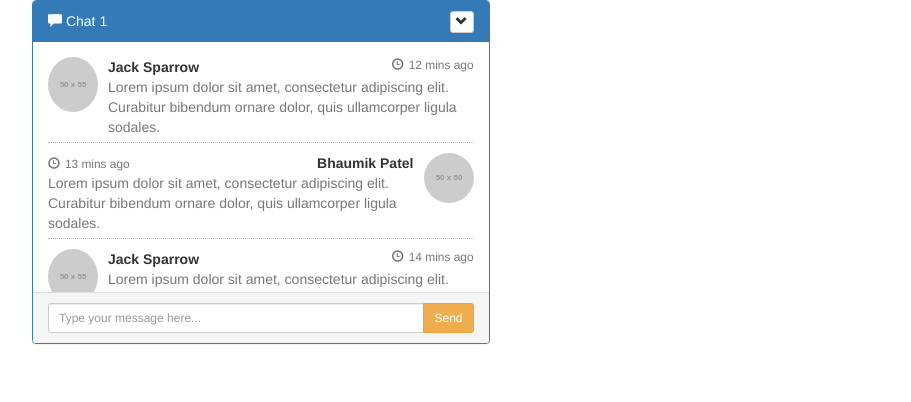
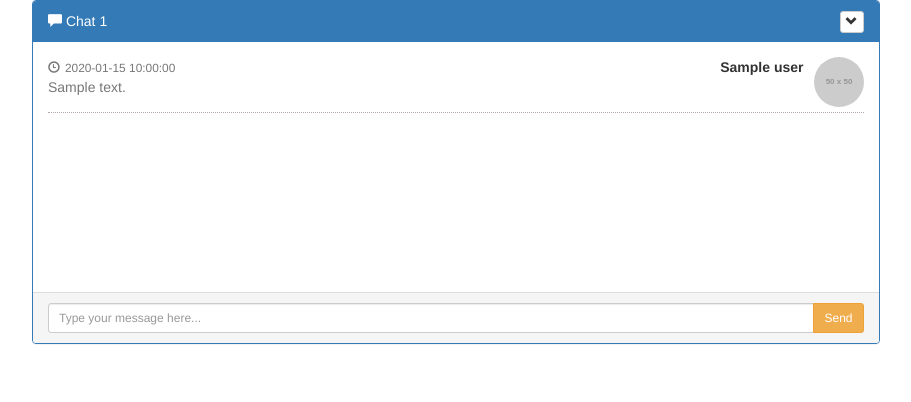
Before and after one commit to OXFORDX/flask-chat, a Flask app: template templates/room.html in a window 1280 px wide. Shown: the top 402 px of the page, without its empty margins (38-949 px from the left). Run offline with Flask 2, Linux system fonts and the light colour scheme; the template is opened without the code that fills it: most values are stand-ins (such as "Sample title", 1, 10 or a date in 2020); some libraries are stand-ins or nearby versions.

Commit message:
Added jinja2 and history of room

```diff
--- a/app.py
+++ b/app.py
@@ -11,8 +11,8 @@ app = Flask(__name__)
 app.config['SQLALCHEMY_DATABASE_URI'] = 'sqlite:///db.sqlite3'
 app.config['SQLALCHEMY_TRACK_MODIFICATIONS'] = False
 db = SQLAlchemy(app)
+SESSION_TYPE = 'redis'
 Session(app)
-
 # SocketIO
 socketio = SocketIO(app)
 
@@ -48,27 +48,24 @@ def hello_world():
 
 @app.route('/room/<int:roomid>/')
 def room(roomid):
-    table_obj = connect_to(f'room{roomid}')
-    for i in table_obj.query.all():
-        print(i.message)
-    return render_template('room.html', roomid=roomid)
+    table_obj = connect_to(f'room{roomid}').query.all()
+    return render_template('room.html', roomid=roomid, table=table_obj)
 
 
 @socketio.on('message_send')
 def handle_message(data):
-    print(data)
     table_obj = connect_to(f'room{data["room_id"]}')
-    username = 'Volodya'
+    username = data['username']
     message_obj = table_obj(user=username, message=data['message'])
+    print(f'====\nUser: {message_obj.user}\n'
+          f'Message: {message_obj.message}\n====')
     db.session.add(message_obj)
     db.session.commit()
 
 
 @socketio.on('room_connect')
 def connection(message):
-    session['username'] = message['username']
     room_id = message['room']
-    session['roomid'] = room_id
     if f'room{room_id}' in db.engine.table_names():
         table_obj = connect_to(f'room{room_id}')
         return socketio.emit('redirect', {'url': f'room/{room_id}', 'room_id': room_id})
--- a/templates/room.html
+++ b/templates/room.html
@@ -12,7 +12,7 @@
 <body>
 <div class="container">
     <div class="row">
-        <div class="col-md-5">
+        <div class="col-md-9">
             <div class="panel panel-primary">
                 <div class="panel-heading">
                     <span class="glyphicon glyphicon-comment"></span> Chat <span class="room_id">{{ roomid }}</span>
@@ -35,68 +35,39 @@
                         </ul>
                     </div>
                 </div>
+
                 <div class="panel-body">
                     <ul class="chat">
-                        <li class="left clearfix"><span class="chat-img pull-left">
-                            <img src="http://placehold.it/50/55C1E7/fff&text=U" alt="User Avatar" class="img-circle"/>
+                        {% for i in table %}
+                            <li class="right clearfix"><span class="chat-img pull-right">
+                            <img src="http://placehold.it/50/FA6F57/fff&text=V" alt="User Avatar" class="img-circle"/>
                         </span>
-                            <div class="chat-body clearfix">
-                                <div class="header">
-                                    <strong class="primary-font">Jack Sparrow</strong> <small
-                                        class="pull-right text-muted">
-                                    <span class="glyphicon glyphicon-time"></span>12 mins ago</small>
+                                <div class="chat-body clearfix">
+                                    <div class="header">
+                                        <small class=" text-muted"><span
+                                                class="glyphicon glyphicon-time"></span>{{ i.date }}</small>
+                                        <strong class="pull-right primary-font">{{ i.user }}</strong>
+                                    </div>
+                                    <p>{{ i.message }}</p>
                                 </div>
-                                <p>
-                                    Lorem ipsum dolor sit amet, consectetur adipiscing elit. Curabitur bibendum ornare
-                                    dolor, quis ullamcorper ligula sodales.
-                                </p>
-                            </div>
-                        </li>
-                        <li class="right clearfix"><span class="chat-img pull-right">
-                            <img src="http://placehold.it/50/FA6F57/fff&text=ME" alt="User Avatar" class="img-circle"/>
-                        </span>
-                            <div class="chat-body clearfix">
-                                <div class="header">
-                                    <small class=" text-muted"><span class="glyphicon glyphicon-time"></span>13 mins
-                                        ago</small>
-                                    <strong class="pull-right primary-font">Bhaumik Patel</strong>
-                                </div>
-                                <p>
-                                    Lorem ipsum dolor sit amet, consectetur adipiscing elit. Curabitur bibendum ornare
-                                    dolor, quis ullamcorper ligula sodales.
-                                </p>
-                            </div>
-                        </li>
-                        <li class="left clearfix"><span class="chat-img pull-left">
-                            <img src="http://placehold.it/50/55C1E7/fff&text=U" alt="User Avatar" class="img-circle"/>
-                        </span>
-                            <div class="chat-body clearfix">
-                                <div class="header">
-                                    <strong class="primary-font">Jack Sparrow</strong> <small
-                                        class="pull-right text-muted">
-                                    <span class="glyphicon glyphicon-time"></span>14 mins ago</small>
-                                </div>
-                                <p>
-                                    Lorem ipsum dolor sit amet, consectetur adipiscing elit. Curabitur bibendum ornare
-                                    dolor, quis ullamcorper ligula sodales.
-                                </p>
-                            </div>
-                        </li>
-                        <li class="right clearfix"><span class="chat-img pull-right">
-                            <img src="http://placehold.it/50/FA6F57/fff&text=ME" alt="User Avatar" class="img-circle"/>
-                        </span>
-                            <div class="chat-body clearfix">
-                                <div class="header">
-                                    <small class=" text-muted"><span class="glyphicon glyphicon-time"></span>15 mins
-                                        ago</small>
-                                    <strong class="pull-right primary-font">Bhaumik Patel</strong>
-                                </div>
-                                <p>
-                                    Lorem ipsum dolor sit amet, consectetur adipiscing elit. Curabitur bibendum ornare
-                                    dolor, quis ullamcorper ligula sodales.
-                                </p>
-                            </div>
-                        </li>
+                            </li>
+                        {% endfor %}
+
+                        {#                        <li class="left clearfix"><span class="chat-img pull-left">#}
+                        {#                            <img src="http://placehold.it/50/55C1E7/fff&text=U" alt="User Avatar" class="img-circle"/>#}
+                        {#                        </span>#}
+                        {#                            <div class="chat-body clearfix">#}
+                        {#                                <div class="header">#}
+                        {#                                    <strong class="primary-font">Jack Sparrow</strong> <small#}
+                        {#                                        class="pull-right text-muted">#}
+                        {#                                    <span class="glyphicon glyphicon-time"></span>14 mins ago</small>#}
+                        {#                                </div>#}
+                        {#                                <p>#}
+                        {#                                    Lorem ipsum dolor sit amet, consectetur adipiscing elit. Curabitur bibendum ornare#}
+                        {#                                    dolor, quis ullamcorper ligula sodales.#}
+                        {#                                </p>#}
+                        {#                            </div>#}
+                        {#                        </li>#}
                     </ul>
                 </div>
                 <div class="panel-footer">
@@ -116,9 +87,33 @@
 <script>
     $(document).ready(function () {
         let socket = io();
+        socket.on('connect', function () {
+            console.log(sessionStorage.getItem('username'), sessionStorage.getItem('room'))
+        });
+
         $('#btn-chat').click(function () {
-            socket.emit('message_send', {'message': $('#btn-input').val(), 'room_id': $('.room_id').text()})
-        })
+            let message = $('#btn-input').val();
+            let username = sessionStorage.getItem('username');
+            socket.emit('message_send', {
+                'message': message,
+                'room_id': $('.room_id').text(),
+                'username': username
+            });
+            $('.chat').append(`                            <li class="right clearfix"><span class="chat-img pull-right">
+                            <img src="http://placehold.it/50/FA6F57/fff&text=V" alt="User Avatar" class="img-circle"/>
+                        </span>
+                                <div class="chat-body clearfix">
+                                    <div class="header">
+                                        <small class=" text-muted"><span class="glyphicon glyphicon-time"></span></small>
+                                        <strong class="pull-right primary-font">${username}</strong>
+                                    </div>
+                                    <p>${message}</p>
+                                </div>
+                            </li>`);
+            $("#btn-input").val('');
+            $('.chat').animate({scrollTop: $('.chat').height()}, 'slow');
+        });
+
     })
 </script>
 </body>
--- a/templates/room_selector.html
+++ b/templates/room_selector.html
@@ -32,7 +32,11 @@
         });
 
         $('.submbtn').click(function () {
-            socket.emit('room_connect', {'username': $('.username').val(), 'room': $('.room').val()})
+            let username = $('.username').val();
+            let room = $('.room').val();
+            sessionStorage.setItem('username', username);
+            sessionStorage.setItem('room', room);
+            socket.emit('room_connect', {'username': username, 'room': room})
         });
 
         socket.on('redirect', function (data) {
```
